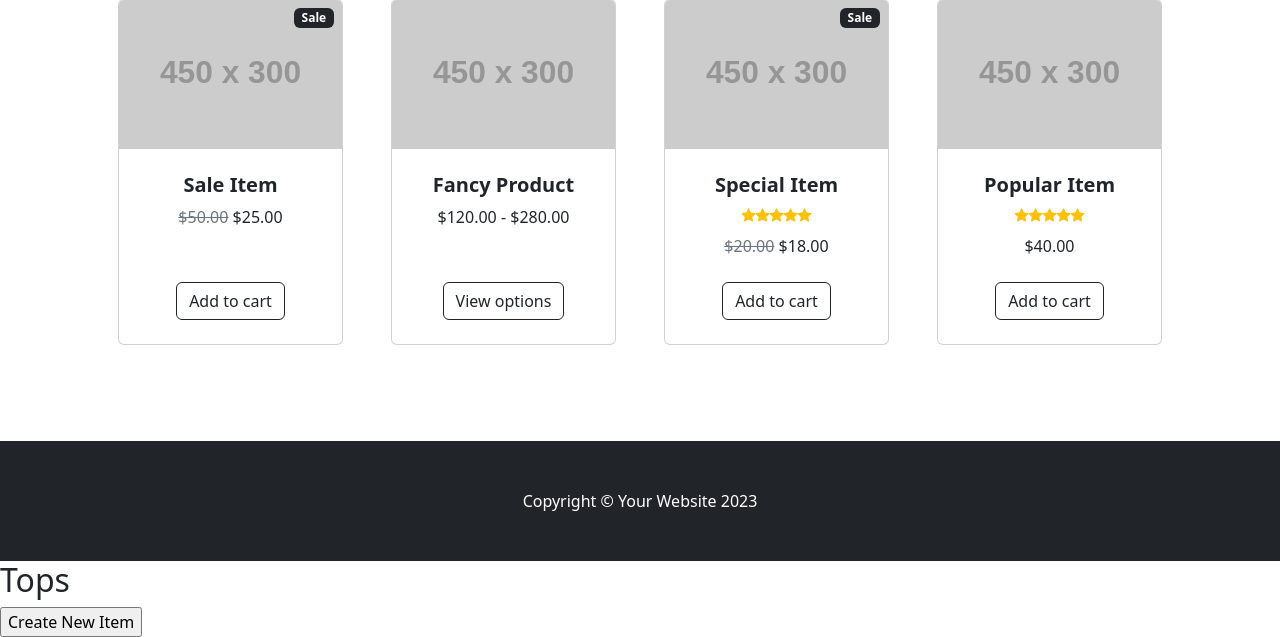
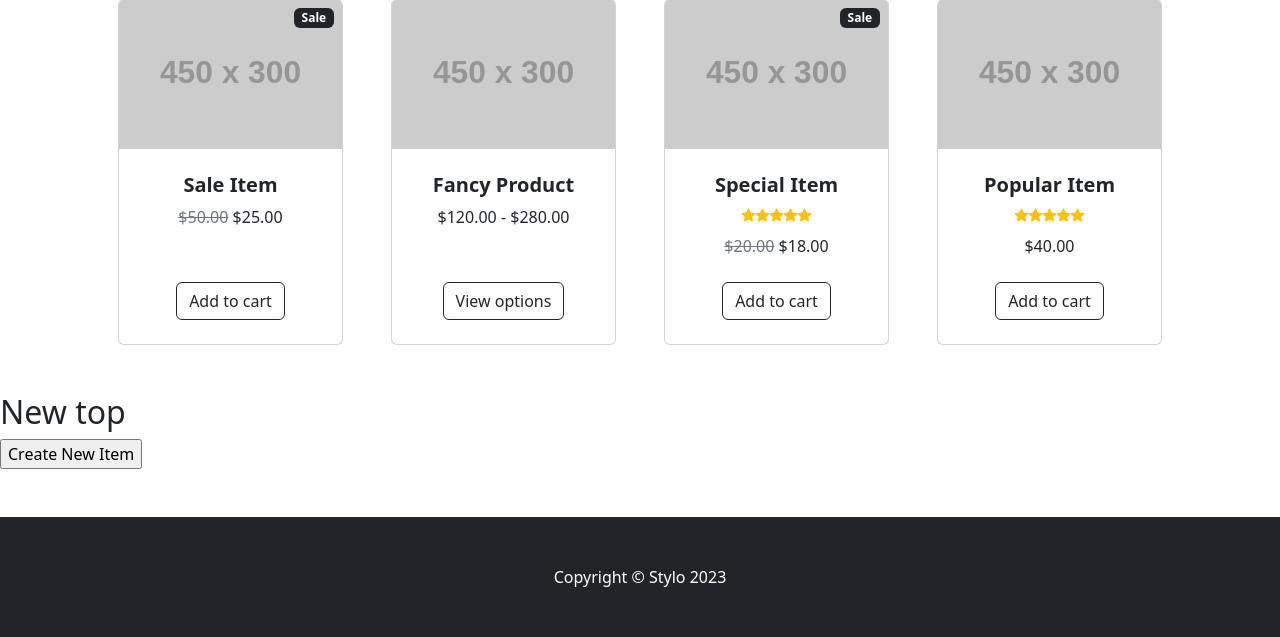
Before and after one commit to SamanthaPillajo/Pillajo-Samantha-43865, a Django app: page /aplicacion/tops/ in a window 1280 px wide. Shown: the part 844-1481 px from the top of the page. Run offline with Django 4.2, Linux system fonts and the light colour scheme; grey boxes labelled with a size stand in for pictures from a placeholder-image service; some libraries are stand-ins or nearby versions.

Commit message:
Thrift-Shop-Online

```diff
--- a/aplicacion/templates/aplicacion/tops.html
+++ b/aplicacion/templates/aplicacion/tops.html
@@ -205,20 +205,8 @@
             </div>
         </div>
     </div>
-</section>
-<!-- Footer-->
-<footer class="py-5 bg-dark">
-    <div class="container"><p class="m-0 text-center text-white">Copyright &copy; Your Website 2023</p></div>
-</footer>
-<!-- Bootstrap core JS-->
-<script src="https://cdn.jsdelivr.net/npm/bootstrap@5.2.3/dist/js/bootstrap.bundle.min.js"></script>
-<!-- Core theme JS-->
-<script src="{% static 'aplicacion/js/scripts.js' %}"></script>
-</body>
-</html>
 
-<div></div>
-    <h2>Tops</h2>
+    <h2>New top</h2>
     <div></div>
     <form action="" method="POST">
         {% csrf_token %}
@@ -229,4 +217,19 @@
         <input type="submit" value="Create New Item">
     </form>
 
+
+</section>
+<!-- Footer-->
+<footer class="py-5 bg-dark">
+    <div class="container"><p class="m-0 text-center text-white">Copyright &copy; Stylo 2023</p></div>
+</footer>
+<!-- Bootstrap core JS-->
+<script src="https://cdn.jsdelivr.net/npm/bootstrap@5.2.3/dist/js/bootstrap.bundle.min.js"></script>
+<!-- Core theme JS-->
+<script src="{% static 'aplicacion/js/scripts.js' %}"></script>
+</body>
+</html>
+
+
+
 {% endblock contenido %}
--- a/aplicacion/views.py
+++ b/aplicacion/views.py
@@ -58,7 +58,7 @@ def busqueda_view(request):
         'resultados': resultados,
     }
 
-    return render(request, 'busqueda.html', context)
+    return render(request, 'aplicacion/busqueda.html', context)
 
 
 #CRUD create
```
